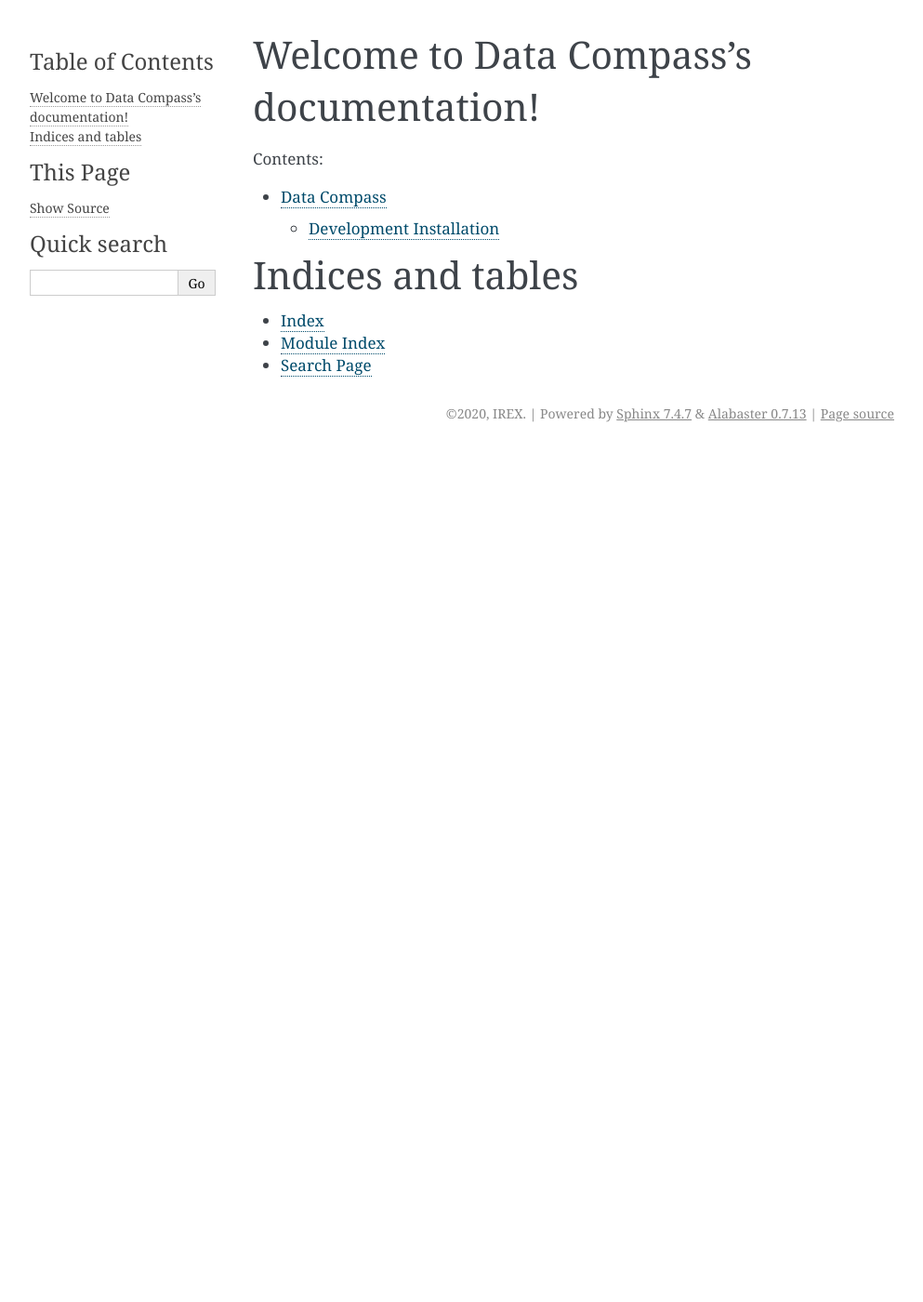
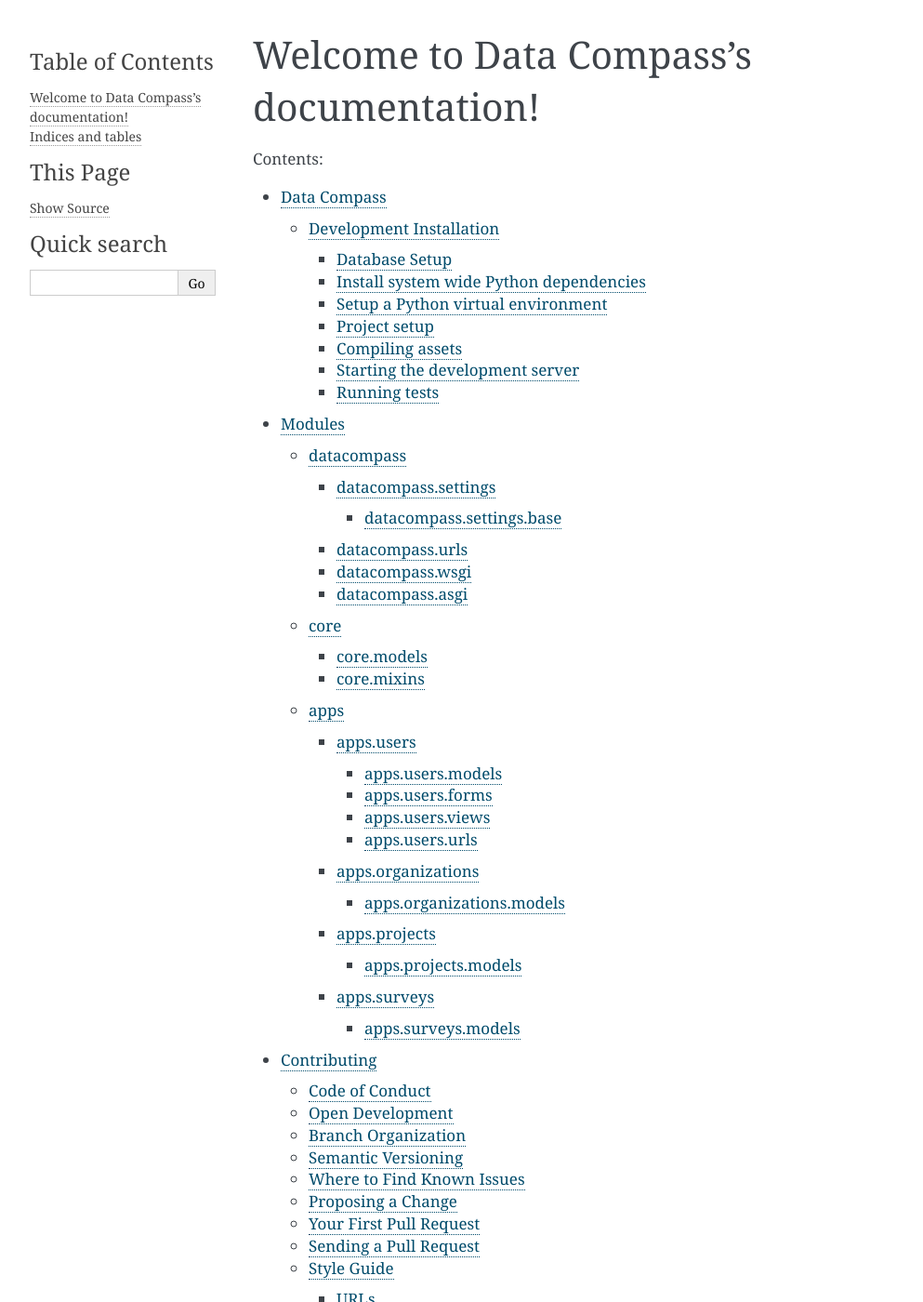
Before and after one commit to IREXorg/data-compass, a Sphinx documentation site: the page built from docs/index.rst, in a window 1280 px wide and 1400 px high. Shown: the whole window at 93% size, without its empty margins (148-1141 px from the left). Built offline with Sphinx 7.4.7, drawn with Linux system fonts in a browser that asks for light colours; some of the changed text lies outside the part shown.

Commit message:
docs(devops): add automatic documentation

```diff
--- a/docs/conf.py
+++ b/docs/conf.py
@@ -13,17 +13,18 @@
 import os
 import sys
 
-# import django
-# sys.path.insert(0, os.path.abspath('..'))
-# os.environ.setdefault("DJANGO_SETTINGS_MODULE", "config.settings.local")
-# django.setup()
+import django
+
+sys.path.insert(0, os.path.abspath('..'))
+os.environ.setdefault("DJANGO_SETTINGS_MODULE", "datacompass.settings")
+django.setup()
 
 
 # -- Project information -----------------------------------------------------
 
-project = "Data Compass"
-copyright = """2020, IREX"""
-author = "IREX"
+project = 'Data Compass'
+copyright = '2020, IREX'
+author = 'IREX'
 
 
 # -- General configuration ---------------------------------------------------
@@ -31,15 +32,18 @@
 # Add any Sphinx extension module names here, as strings. They can be
 # extensions coming with Sphinx (named 'sphinx.ext.*') or your custom
 # ones.
-extensions = []
+extensions = [
+    'sphinx.ext.autodoc',
+    'sphinx.ext.viewcode'
+]
 
 # Add any paths that contain templates here, relative to this directory.
-templates_path = ["_templates"]
+templates_path = ['_templates']
 
 # List of patterns, relative to source directory, that match files and
 # directories to ignore when looking for source files.
 # This pattern also affects html_static_path and html_extra_path.
-exclude_patterns = ["_build", "Thumbs.db", ".DS_Store"]
+exclude_patterns = ['_build', 'Thumbs.db', '.DS_Store']
 
 
 # -- Options for HTML output -------------------------------------------------
@@ -47,9 +51,9 @@
 # The theme to use for HTML and HTML Help pages.  See the documentation for
 # a list of builtin themes.
 #
-html_theme = "alabaster"
+html_theme = 'alabaster'
 
 # Add any paths that contain custom static files (such as style sheets) here,
 # relative to this directory. They are copied after the builtin static files,
 # so a file named "default.css" will overwrite the builtin "default.css".
-# html_static_path = ["_static"]
+html_static_path = ['_static']
--- /dev/null
+++ b/docs/contributing.rst
@@ -0,0 +1 @@
+.. include:: ../CONTRIBUTING.rst
--- a/docs/index.rst
+++ b/docs/index.rst
@@ -1,16 +1,18 @@
 .. Data Compass documentation master file, created by
-   sphinx-quickstart.
+   sphinx-quickstart on Sat Feb 15 00:13:14 2020.
    You can adapt this file completely to your liking, but it should at least
    contain the root `toctree` directive.
 
 Welcome to Data Compass's documentation!
-======================================================================
+========================================
 
 .. toctree::
-   :maxdepth: 2
+   :maxdepth: 4
    :caption: Contents:
 
    readme
+   ref/index
+   contributing
 
 
 Indices and tables
--- /dev/null
+++ b/docs/ref/apps.organizations.rst
@@ -0,0 +1,10 @@
+apps.organizations
+==================
+
+apps.organizations.models
+-------------------------
+
+.. automodule:: apps.organizations.models
+   :members:
+   :undoc-members:
+   :show-inheritance:
--- /dev/null
+++ b/docs/ref/apps.projects.rst
@@ -0,0 +1,10 @@
+apps.projects
+=============
+
+apps.projects.models
+--------------------
+
+.. automodule:: apps.projects.models
+   :members:
+   :undoc-members:
+   :show-inheritance:
--- /dev/null
+++ b/docs/ref/apps.rst
@@ -0,0 +1,9 @@
+apps
+====
+
+.. toctree::
+
+   apps.users
+   apps.organizations
+   apps.projects
+   apps.surveys
--- /dev/null
+++ b/docs/ref/apps.surveys.models.rst
@@ -0,0 +1,18 @@
+apps.surveys.models
+===================
+
+apps.surveys.models.responses
+-----------------------------
+
+.. automodule:: apps.surveys.models.responses
+   :members:
+   :undoc-members:
+   :show-inheritance:
+
+apps.surveys.models.surveys
+---------------------------
+
+.. automodule:: apps.surveys.models.surveys
+   :members:
+   :undoc-members:
+   :show-inheritance:
--- /dev/null
+++ b/docs/ref/apps.surveys.rst
@@ -0,0 +1,6 @@
+apps.surveys
+============
+
+.. toctree::
+
+   apps.surveys.models
--- /dev/null
+++ b/docs/ref/apps.users.rst
@@ -0,0 +1,34 @@
+apps.users
+==========
+
+apps.users.models
+-----------------
+
+.. automodule:: apps.users.models
+   :members:
+   :undoc-members:
+   :show-inheritance:
+
+apps.users.forms
+----------------
+
+.. automodule:: apps.users.forms
+   :members:
+   :undoc-members:
+   :show-inheritance:
+
+apps.users.views
+----------------
+
+.. automodule:: apps.users.views
+   :members:
+   :undoc-members:
+   :show-inheritance:
+
+apps.users.urls
+---------------
+
+.. automodule:: apps.users.urls
+   :members:
+   :undoc-members:
+   :show-inheritance:
--- /dev/null
+++ b/docs/ref/core.rst
@@ -0,0 +1,18 @@
+core
+====
+
+core.models
+-----------
+
+.. automodule:: core.models
+   :members:
+   :undoc-members:
+   :show-inheritance:
+
+core.mixins
+-----------
+
+.. automodule:: core.mixins
+   :members:
+   :undoc-members:
+   :show-inheritance:
--- /dev/null
+++ b/docs/ref/datacompass.asgi.rst
@@ -0,0 +1,7 @@
+datacompass.asgi
+================
+
+.. automodule:: datacompass.asgi
+   :members:
+   :undoc-members:
+   :show-inheritance:
--- /dev/null
+++ b/docs/ref/datacompass.rst
@@ -0,0 +1,9 @@
+datacompass
+===========
+
+.. toctree::
+
+   datacompass.settings
+   datacompass.urls
+   datacompass.wsgi
+   datacompass.asgi
--- /dev/null
+++ b/docs/ref/datacompass.settings.rst
@@ -0,0 +1,10 @@
+datacompass.settings
+====================
+
+datacompass.settings.base
+-------------------------
+
+.. automodule:: datacompass.settings.base
+   :members:
+   :undoc-members:
+   :show-inheritance:
--- /dev/null
+++ b/docs/ref/datacompass.urls.rst
@@ -0,0 +1,7 @@
+datacompass.urls
+================
+
+.. automodule:: datacompass.urls
+   :members:
+   :undoc-members:
+   :show-inheritance:
--- /dev/null
+++ b/docs/ref/datacompass.wsgi.rst
@@ -0,0 +1,7 @@
+datacompass.wsgi
+================
+
+.. automodule:: datacompass.wsgi
+   :members:
+   :undoc-members:
+   :show-inheritance:
--- /dev/null
+++ b/docs/ref/index.rst
@@ -0,0 +1,9 @@
+Modules
+=======
+
+.. toctree::
+   :maxdepth: 4
+
+   datacompass
+   core
+   apps
```
Also changed, not shown: 2 other files.
